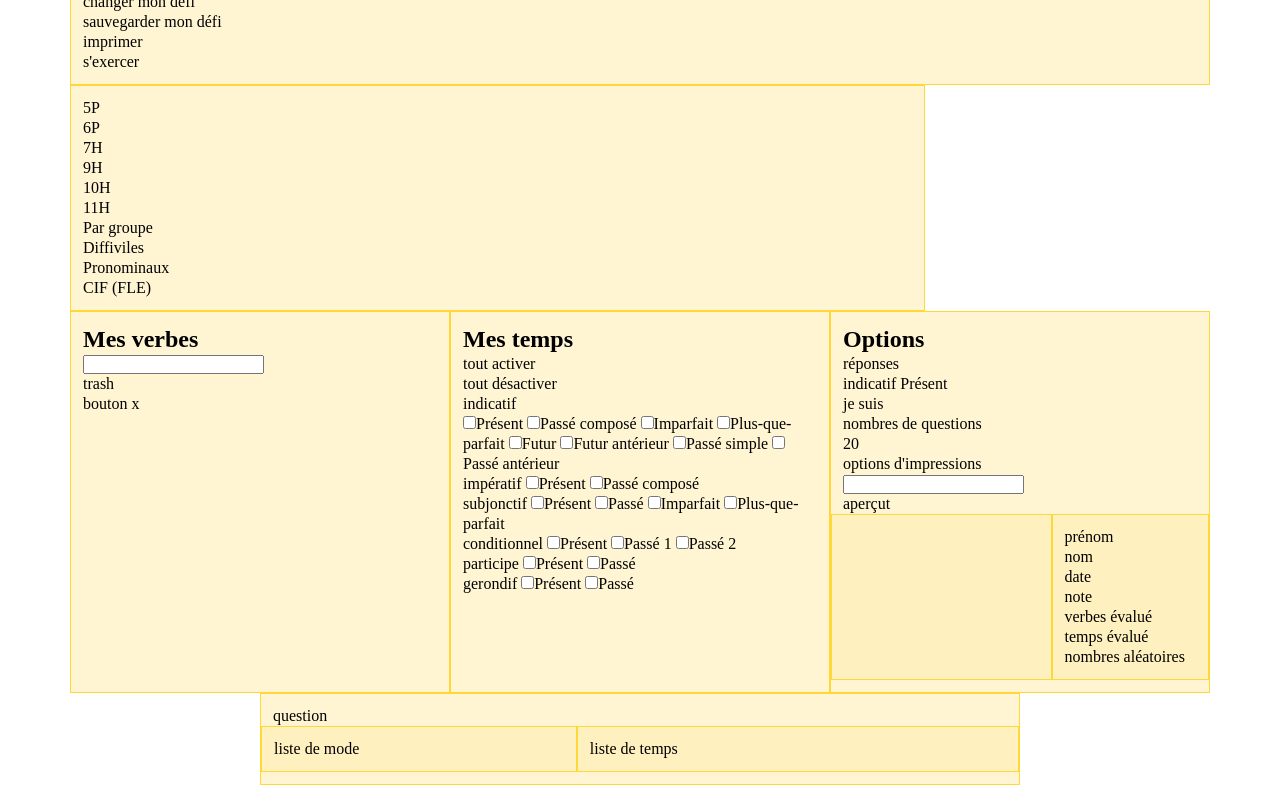
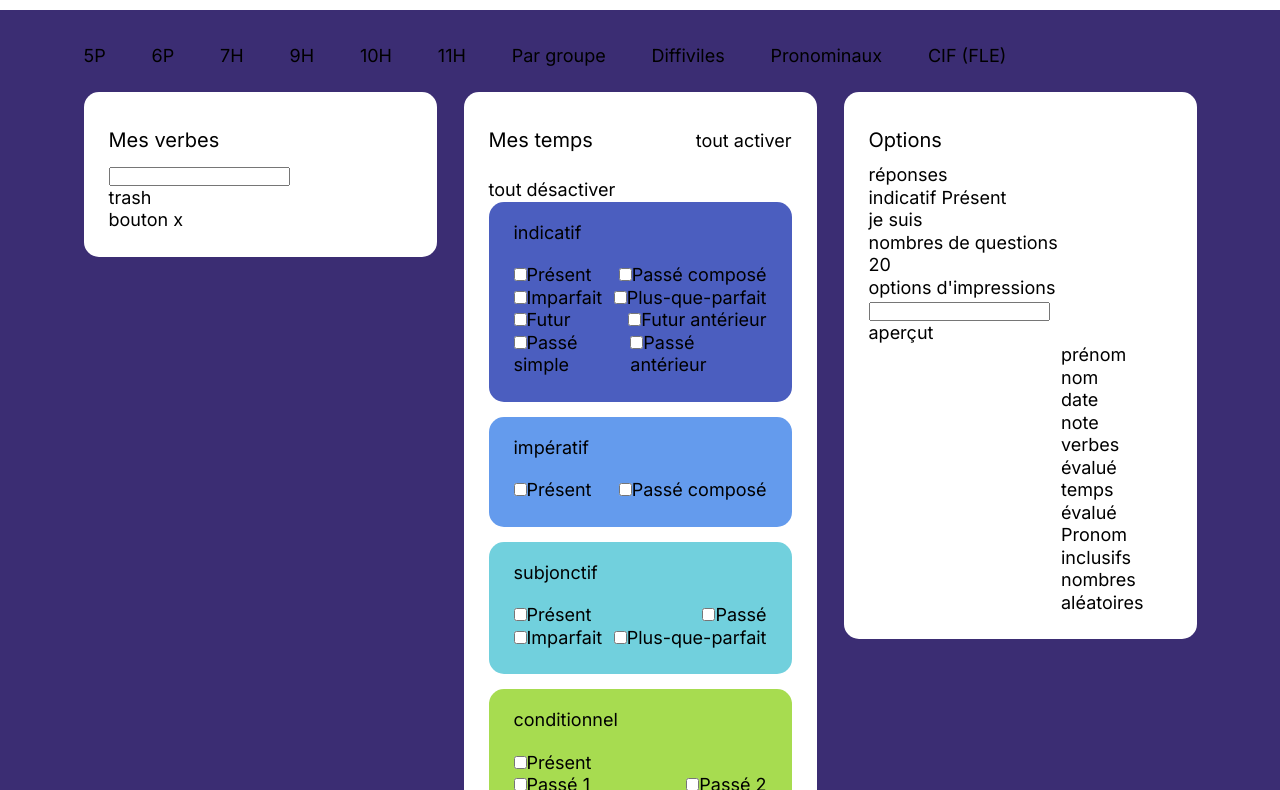
Before and after one commit to titiyocretton/tatitotu-site, a website built with Parcel: page src/index.html in a window 1280 px wide. Shown: the part 61-851 px from the top of the page. Built offline with nearby package versions, Linux system fonts and the light colour scheme.

Commit message:
layout et module mode casi finit

```diff
--- a/src/index.html
+++ b/src/index.html
@@ -5,23 +5,37 @@
     <title>eikon parcel starter</title>
     <meta name="viewport" content="width=device-width, initial-scale=1.0" />
     <link rel="stylesheet" href="scss/main.scss" />
+    <link rel="preconnect" href="https://fonts.googleapis.com" />
+    <link rel="preconnect" href="https://fonts.gstatic.com" crossorigin />
+    <link
+      href="https://fonts.googleapis.com/css2?family=Inter:wght@100..900&display=swap"
+      rel="stylesheet"
+    />
   </head>
   <body>
+    <header>
       <div class="container">
         <div class="row">
           <div class="col-12">
-          <div class="header">
+            <div class="l-header">
               <div class="header-logo">tatitotu</div>
-            <div class="button"></div>
+              <div class="button">besoin d'aide ?</div>
+              <div class="l-space"></div>
               <input type="text" />
               <div class="button">changer mon défi</div>
               <div class="button">sauvegarder mon défi</div>
+              <div class="l-space"></div>
               <div class="button">imprimer</div>
               <div class="button">s'exercer</div>
             </div>
           </div>
-        <div class="col-9">
-          <div class="precomposition">
+        </div>
+      </div>
+    </header>
+    <div class="container">
+      <div class="row">
+        <div class="col-10">
+          <div class="l-precomposition">
             <div class="drop-down-button">5P</div>
             <div class="drop-down-button">6P</div>
             <div class="drop-down-button">7H</div>
@@ -35,65 +49,98 @@
           </div>
         </div>
         <div class="col-4">
-          <div class="section">
+          <div class="l-section">
             <h2>Mes verbes</h2>
             <input type="text" />
             <p>trash</p>
-            <div class="section-container">
+            <div class="l-container">
               <div class="label">bouton x</div>
             </div>
           </div>
         </div>
         <div class="col-4">
-          <div class="section">
+          <div class="l-section">
+            <div class="l-container">
               <h2>Mes temps</h2>
+              <div class="l-space"></div>
               <div class="button">tout activer</div>
               <div class="button">tout désactiver</div>
+            </div>
             <div class="mode">
               indicatif
-              <div class="hidden">
+              <div class="mode-time">
+                <div class="mode-container">
                   <label><input type="checkbox" />Présent</label>
                   <label><input type="checkbox" />Passé composé</label>
+                </div>
+                <div class="mode-container">
                   <label><input type="checkbox" />Imparfait</label>
                   <label><input type="checkbox" />Plus-que-parfait</label>
+                </div>
+                <div class="mode-container">
                   <label><input type="checkbox" />Futur</label>
                   <label><input type="checkbox" />Futur antérieur</label>
+                </div>
+                <div class="mode-container">
                   <label><input type="checkbox" />Passé simple</label>
                   <label><input type="checkbox" />Passé antérieur</label>
                 </div>
               </div>
+            </div>
             <div class="mode">
               impératif
+              <div class="mode-time">
+                <div class="mode-container">
                   <label><input type="checkbox" />Présent</label>
                   <label><input type="checkbox" />Passé composé</label>
                 </div>
+              </div>
+            </div>
             <div class="mode">
               subjonctif
+              <div class="mode-time">
+                <div class="mode-container">
                   <label><input type="checkbox" />Présent</label>
                   <label><input type="checkbox" />Passé</label>
+                </div>
+                <div class="mode-container">
                   <label><input type="checkbox" />Imparfait</label>
                   <label><input type="checkbox" />Plus-que-parfait</label>
                 </div>
+              </div>
+            </div>
             <div class="mode">
               conditionnel
+              <div class="mode-time">
                 <label><input type="checkbox" />Présent</label>
+                <div class="mode-container">
                   <label><input type="checkbox" />Passé 1</label>
                   <label><input type="checkbox" />Passé 2</label>
                 </div>
+              </div>
+            </div>
             <div class="mode">
               participe
-              <label><input type="checkbox" />Présent</label>
-              <label><input type="checkbox" />Passé</label>
-            </div>
-            <div class="mode">
-              gerondif
+              <div class="mode-time">
+                <div class="mode-container">
                   <label><input type="checkbox" />Présent</label>
                   <label><input type="checkbox" />Passé</label>
                 </div>
               </div>
             </div>
+            <div class="mode">
+              gerondif
+              <div class="mode-time">
+                <div class="mode-container">
+                  <label><input type="checkbox" />Présent</label>
+                  <label><input type="checkbox" />Passé</label>
+                </div>
+              </div>
+            </div>
+          </div>
+        </div>
         <div class="col-4">
-          <div class="section">
+          <div class="l-section">
             <h2>Options</h2>
             <p>réponses</p>
             <div class="button">indicatif Présent</div>
@@ -107,13 +154,13 @@
               <div class="row">
                 <div class="col-7"></div>
                 <div class="col-5">
-                  <div class="button"></div>
                   <div class="button">prénom</div>
                   <div class="button">nom</div>
                   <div class="button">date</div>
                   <div class="button">note</div>
                   <div class="button">verbes évalué</div>
                   <div class="button">temps évalué</div>
+                  <div class="button">Pronom inclusifs</div>
                   <div class="button">nombres aléatoires</div>
                 </div>
               </div>
@@ -122,6 +169,7 @@
         </div>
       </div>
     </div>
+    <footer>Contact: christophe.roulet@edu-vd.ch</footer>
     <div class="container">
       <div class="row">
         <div class="col-8 offset-2">
--- a/src/scss/_base.scss
+++ b/src/scss/_base.scss
@@ -3,6 +3,12 @@
 // ==================================== */
 
 :root {
+  --primary-color: #4b5ebf;
+  --blue: #649bed;
+  --blue2: #71d0dd;
+  --green: #a7dc50;
+  --secondary-color: #ff77b8;
+  --purple: #c561f4;
 }
 
 /* ====================================
@@ -17,6 +23,9 @@
 
 html {
   font-size: 16px;
+  background: #3b2d73;
+  font-family: "Inter", sans-serif;
+  font-size: 18px;
 }
 
 body {
@@ -39,16 +48,22 @@ video {
   vertical-align: middle;
 }
 
-.row + .row {
-  margin-top: 16px;
+h2 {
+  font-size: 20px;
+  font-weight: 400;
+  margin: 11px 0;
 }
-.row > .col,
-.row > [class^="col-"] {
-  padding-top: 12px;
-  padding-bottom: 12px;
-  background-color: #ffeeb08e;
-  border: 1px solid #ffd737;
-}
+
+// .row + .row {
+//   margin-top: 16px;
+// }
+// .row > .col,
+// .row > [class^="col-"] {
+//   padding-top: 12px;
+//   padding-bottom: 12px;
+//   background-color: #ffeeb08e;
+//   border: 1px solid #ffd737;
+// }
 
 /* ====================================
 // base rules
--- a/src/scss/_layout.scss
+++ b/src/scss/_layout.scss
@@ -0,0 +1,40 @@
+header {
+  background: white;
+  margin-bottom: 35px;
+}
+
+.l-header {
+  display: flex;
+  gap: 10px;
+  padding: 24px 0;
+}
+
+.l-precomposition {
+  display: flex;
+  justify-content: space-between;
+  margin-bottom: 25px;
+}
+
+.l-section {
+  background: white;
+  padding: 25px;
+  border-radius: 15px;
+  margin-bottom: 90px;
+}
+
+footer {
+  background: white;
+  padding: 53px 0;
+  text-align: center;
+}
+
+.l-container {
+  display: flex;
+  align-items: baseline;
+  gap: 15px;
+  flex-wrap: wrap;
+}
+
+.l-space {
+  flex-grow: 1;
+}
--- a/src/scss/main.scss
+++ b/src/scss/main.scss
@@ -1,4 +1,5 @@
 @import "base";
 @import "layout";
 @import "modules/example";
+@import "modules/mode";
 @import "bootstrap/scss/bootstrap-grid";
--- /dev/null
+++ b/src/scss/modules/_mode.scss
@@ -0,0 +1,36 @@
+.mode {
+  background: var(--primary-color);
+  padding: 20px 25px 25px;
+  margin-bottom: 15px;
+  border-radius: 15px;
+}
+
+.mode-time {
+  padding-top: 20px;
+}
+
+.mode-container {
+  display: flex;
+  justify-content: space-between;
+}
+
+.mode:nth-child(3) {
+  background: var(--blue);
+}
+
+.mode:nth-child(4) {
+  background: var(--blue2);
+}
+
+.mode:nth-child(5) {
+  background: var(--green);
+}
+
+.mode:nth-child(6) {
+  background: var(--secondary-color);
+}
+
+.mode:last-child {
+  margin-bottom: 0;
+  background: var(--purple);
+}
```
Lines whose indentation alone changed are shown as unchanged.
